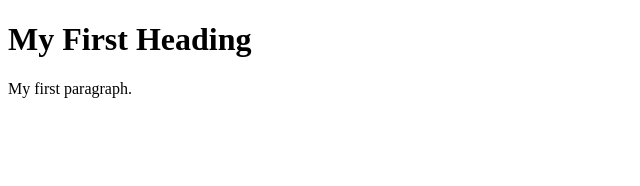
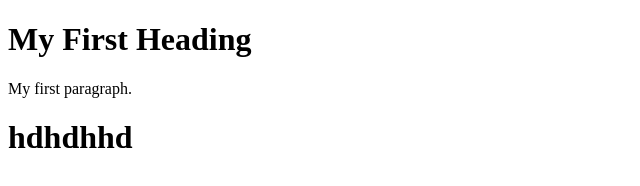
Before and after one commit to sarthaks55/Lab_practice, a plain HTML site: page index.html in a window 1280 px wide. Shown: the whole page, without its empty margins (0-640 px from the left). Drawn offline with Linux system fonts and the light colour scheme.

Commit message:
merge conflict

```diff
--- a/index.html
+++ b/index.html
@@ -4,6 +4,6 @@
 
 <h1>My First Heading</h1>
 <p>My first paragraph.</p>
-
+<h1>hdhdhhd</h1>
 </body>
 </html>
```
